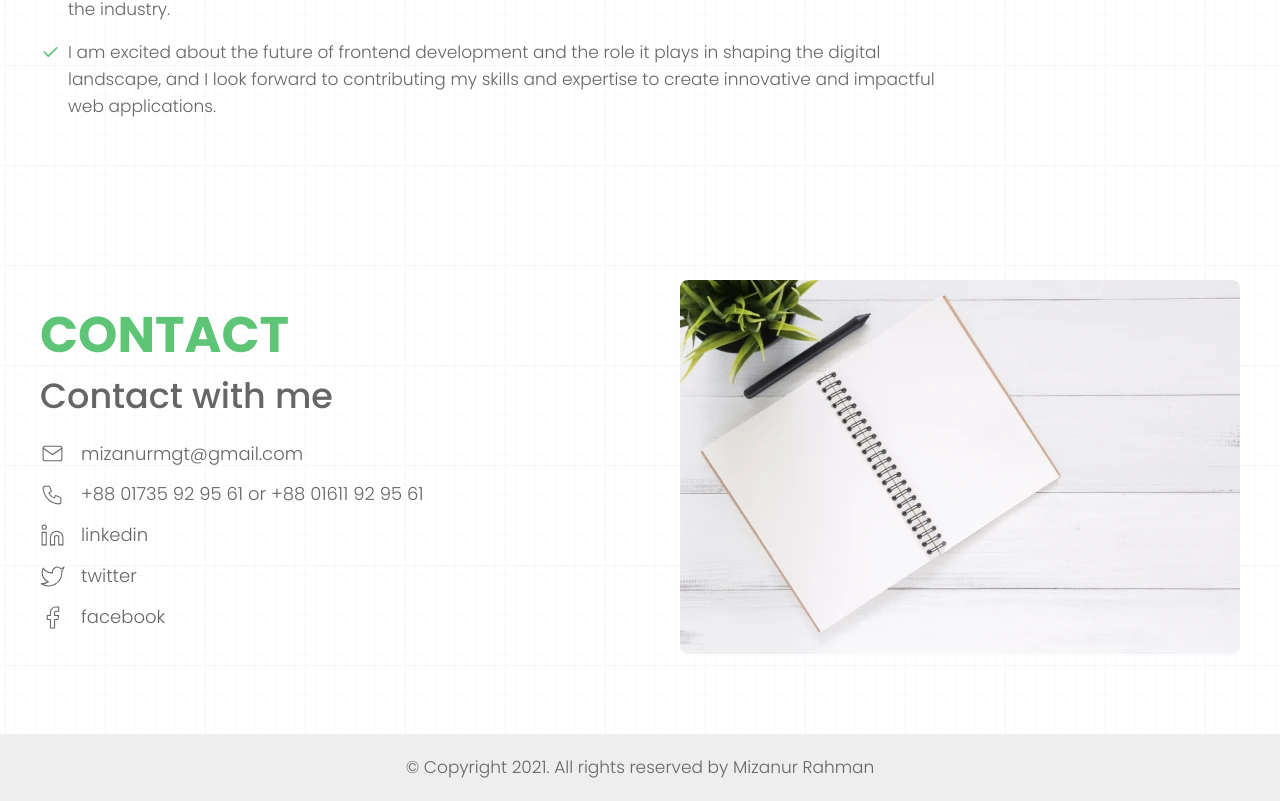
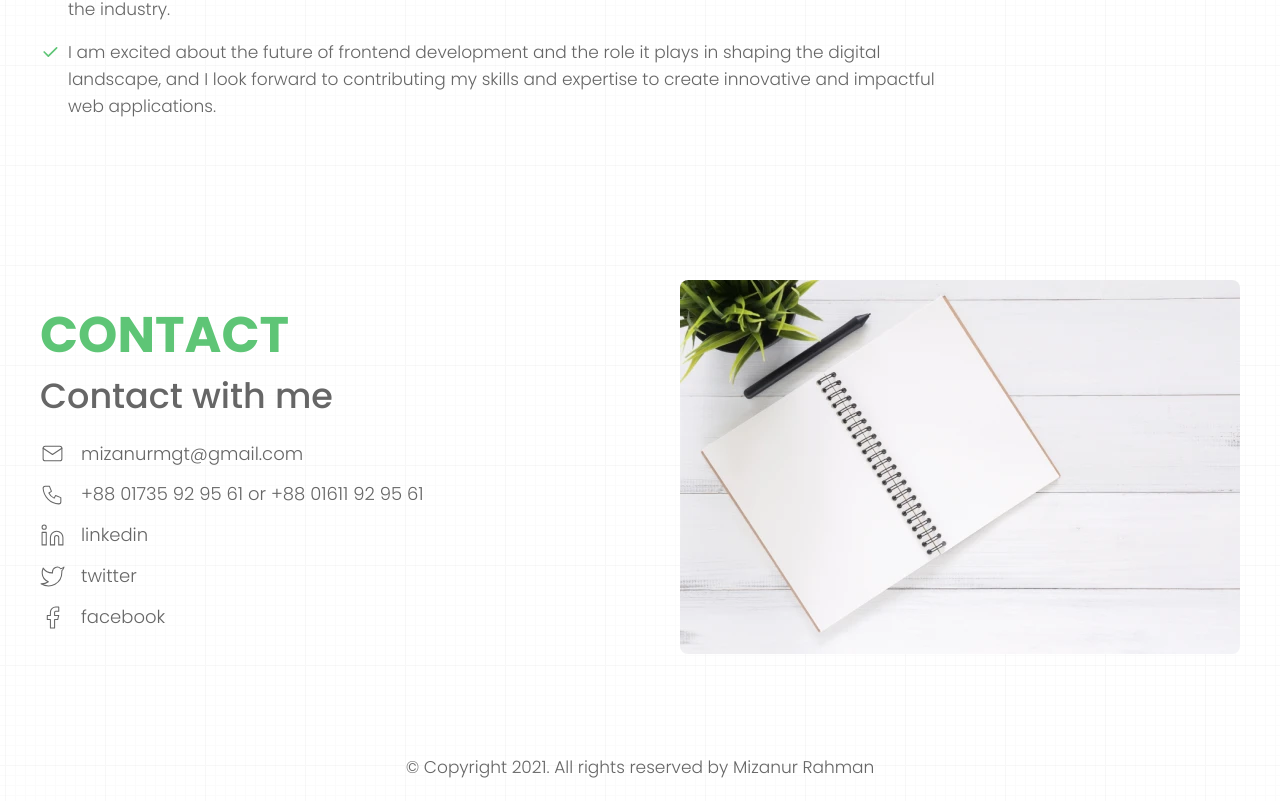
Before and after one commit to mizankhangit/portfolio, a React (Create React App) app: page / in a window 1280 px wide. Shown: the part 7340-8141 px from the top of the page. Built offline with nearby package versions, Linux system fonts and the light colour scheme.

Commit message:
footer bg change

```diff
--- a/src/scss/layout/_footer.scss
+++ b/src/scss/layout/_footer.scss
@@ -1,4 +1,4 @@
 .Mzn-footer {
   padding: 20px 0px;
-  background-color: #eee;
+  box-shadow: outset 0 -1px 1px #e7ebf0;
 }
```
